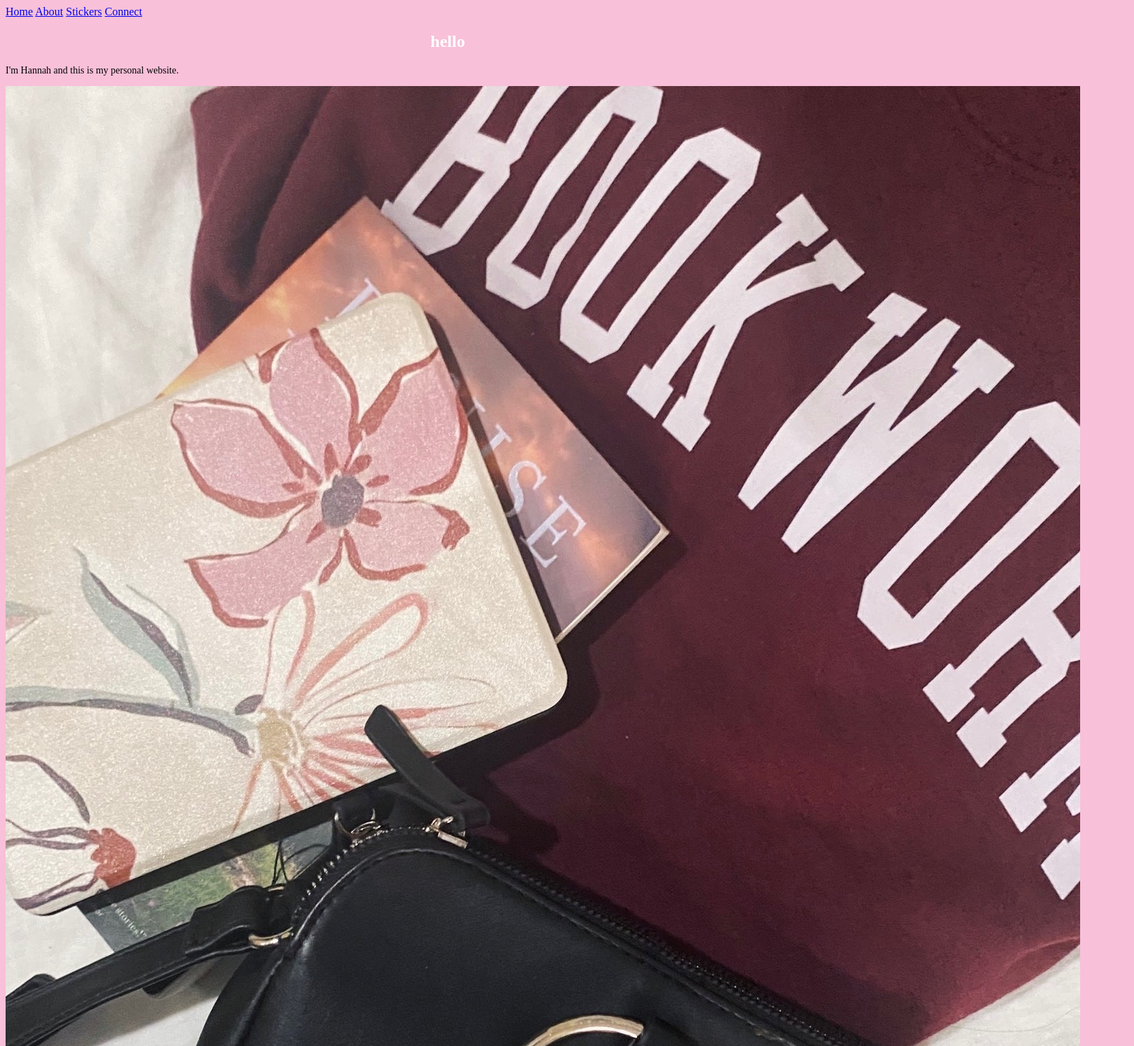
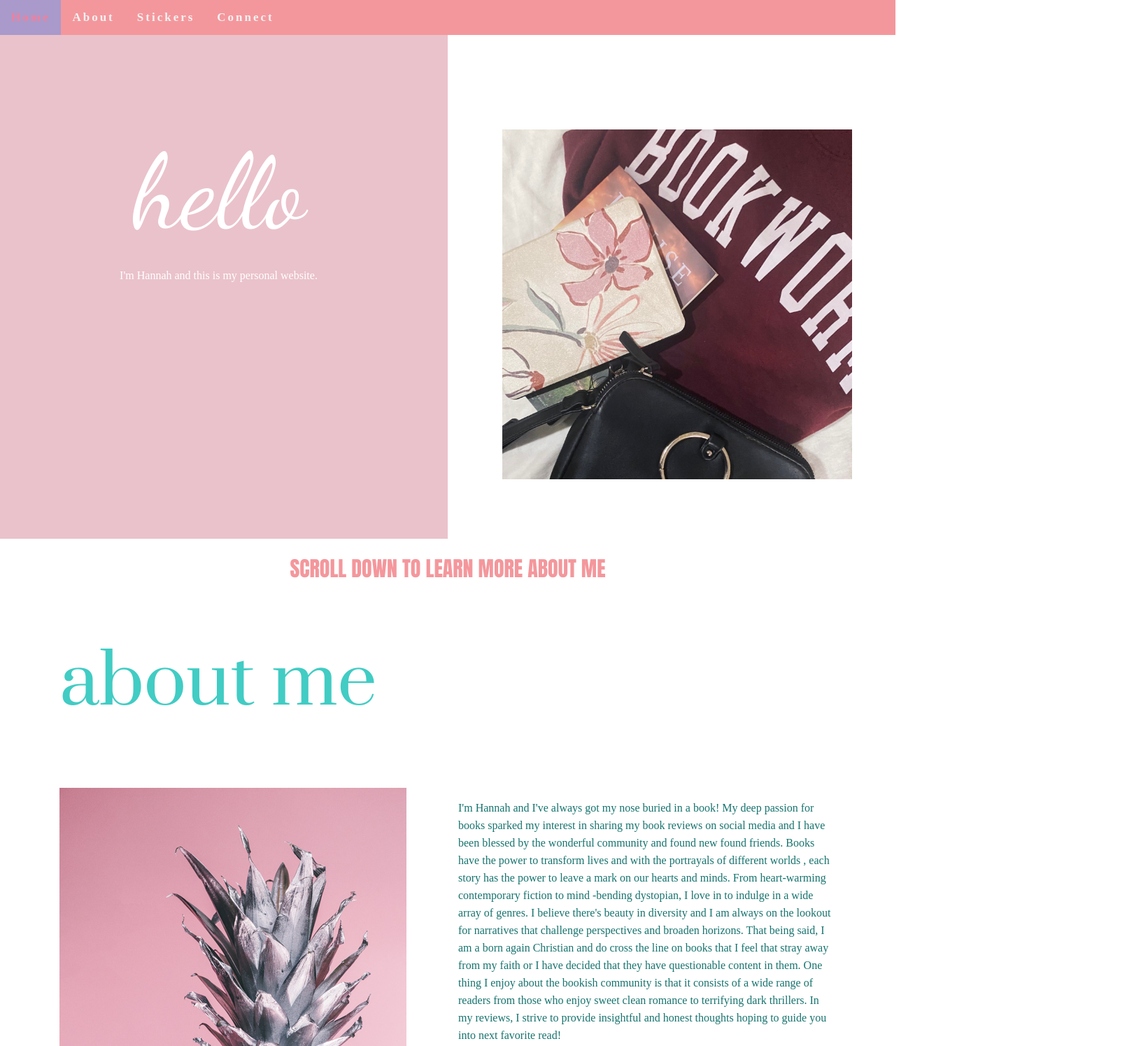
Before and after one commit to haannah/mywebsite, a plain HTML site: page index.html in a window 1280 px wide. Shown: the top 1495 px of the page at 70% size, 1621 px wide, since content can reach past the window. Drawn offline with Linux system fonts and the light colour scheme; files that its build step writes are made by us from their sources; files whose address does not match are found by name.

Commit message:
Add files via upload

```diff
--- a/styles.css
+++ b/styles.css
@@ -1,17 +1,149 @@
-p{
-  font-size:  14px
+html{
+  height:100%;
+}
+body{
+  margin:0;
 }
 
-.intro-paragraph {
-  font-size: 20px
+.left-col,.right-col{
+  color: #fff;
+  text-align: center;
+  height:90vh;
+  display: flex;
+  justify-content: center;
+  align-items: center;
 }
-h1 {
-  text-align: center;
-  color: #ffffff
+.left-col{
+  background-color: #EAC2CB;
+
+
+}
+h1{
+  font-size: 150px;
+  margin: 0;
+}
+.right-col{
+  background-color: #fff;
+}
+
+img {
+  max-width: 100%
 
 }
 
-body{
-  background: #f8c0d9
+footer{
+  background-color:  #f4979c;
+  min-height: 0px;
+  background-image:url(../img/socialmedia.svg);
+  background-repeat:no-repeat;
+  background-size: 60%
+  background-position:center;
+  color: #fff;
+  text-align: center;
+  display:flex;
+  justify-content: center;
+  align-items: center;
+  margin-top: 60px;
+}
+
+.social-icon {
+  height: 50px;
+  margin: 10px 20px;
+
 
 }
+
+.social-icons-container{
+  text-align: center;
+  margin: 10px;
+}
+.topnav {
+  background-color: #f4979c;
+  overflow: hidden;
+  text-align: center;
+
+
+}
+
+/* Style the links inside the navigation bar */
+.topnav a {
+  float: left;
+  color: #f2f2f2;
+  text-align: center;
+  padding: 15px 16px;
+  text-decoration: none;
+  font-size: 17px;
+}
+
+/* Change the color of links on hover */
+.topnav a:hover {
+  background-color: #A99ACB;
+  color: #F57E9A;
+}
+
+/* Add a color to the active/current link */
+.topnav a.active {
+  background-color: ##A99ACB;
+  color: pink;
+}
+
+h1,h3,h4,h5{
+  font-family: "Dancing Script", cursive;
+ font-optical-sizing: auto;
+ font-weight: normal;
+ font-style: normal;
+}
+.scroll{
+  color: #f4979c;
+  text-align: center;
+  font-family: "Anton", sans-serif;
+  font-weight: 400;
+  font-style: normal;
+ font-style: normal;
+ font-size: 30px;
+}
+h2{
+  font-size: 100px;
+  font-family: "Prata", serif;
+  font-weight: 400;
+  font-style: normal;
+}
+.works h2 {
+  color: #41ccc4;
+
+}
+
+h3{
+  font-size: 50px;
+}
+.works{
+  color: #16736e;
+}
+.contact{
+  color: #f4979c;
+}
+h4{
+  font-size:32px;
+  color: #16736e;
+  background-color: #75e3dd;
+  display:inline-block;
+  margin:0;
+  padding:8px;
+}
+
+a{
+  letter-spacing: 3px;
+  color:#2ce6dc;
+  font-size: 18px;
+  text-decoration: none;
+  font-weight:bold;
+}
+
+p{
+  line-height: 25px;
+}
+.top-container{
+  width: 500px;
+  height: 450px;
+  margin: 0 auto;
+}
```
